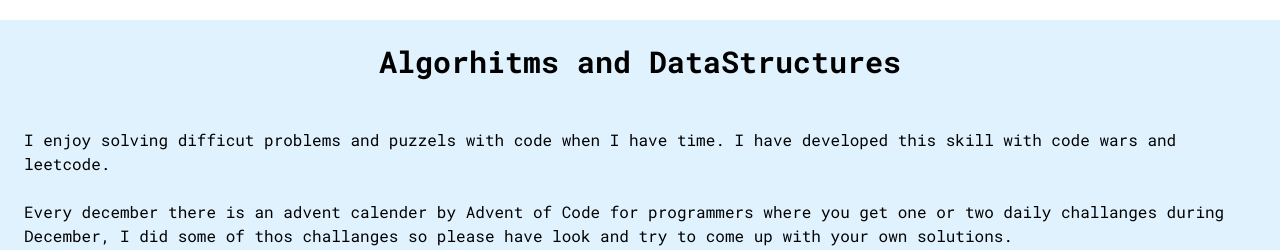
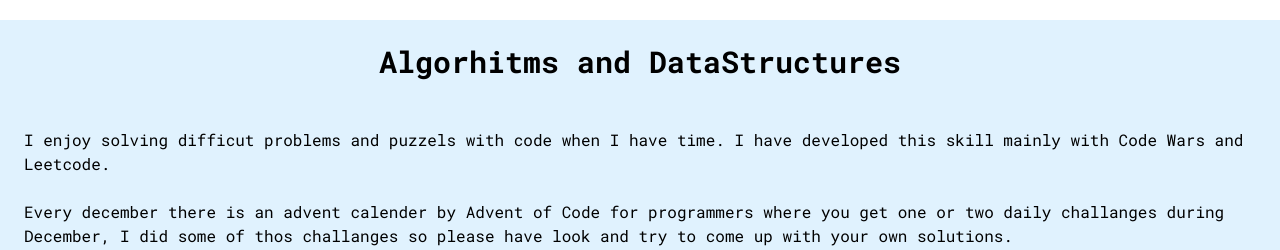
Before and after one commit to EmanuelGustafzon/portfolio, a Next.js app in the folder portfolio/: page / in a window 1280 px wide. Shown: the part 2200-2450 px from the top of the page. Built offline with nearby package versions, Linux system fonts and the light colour scheme.

Commit message:
Update page.tsx

```diff
--- a/portfolio/app/page.tsx
+++ b/portfolio/app/page.tsx
@@ -59,7 +59,7 @@
           <h3 className='text-3xl font-bold px-6 py-6'>Algorhitms and DataStructures</h3>
         </div>
         <div className='py-6 px-6'>
-          <p className='pb-6'>I enjoy solving difficut problems and puzzels with code when I have time. I have developed this skill with code wars and leetcode.</p>
+          <p className='pb-6'>I enjoy solving difficut problems and puzzels with code when I have time. I have developed this skill mainly with Code Wars and Leetcode.</p>
           <p>Every december there is an advent calender by Advent of Code for programmers where you get one or two daily challanges during December, I did some of thos challanges so please have look and try to come up with your own solutions.</p>
         </div>
         <div className='flex justify-center pb-6'>
```
